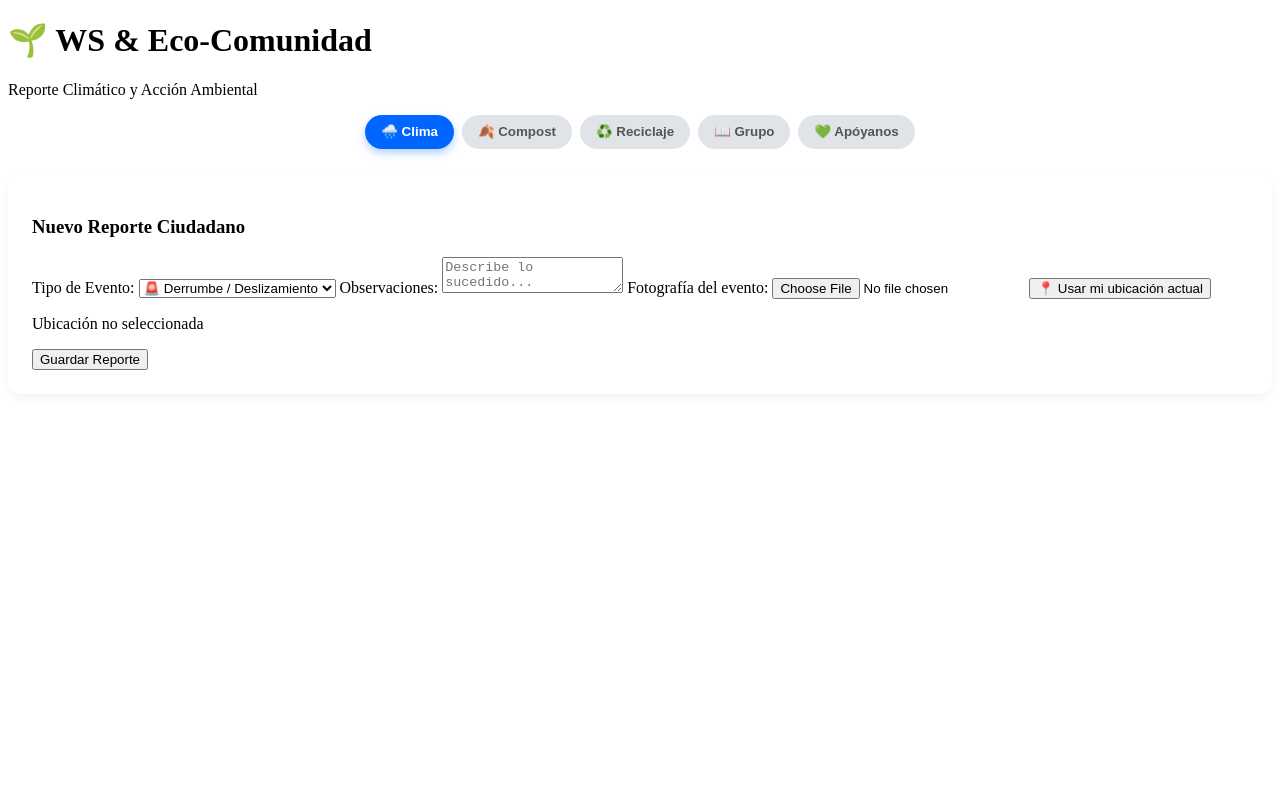
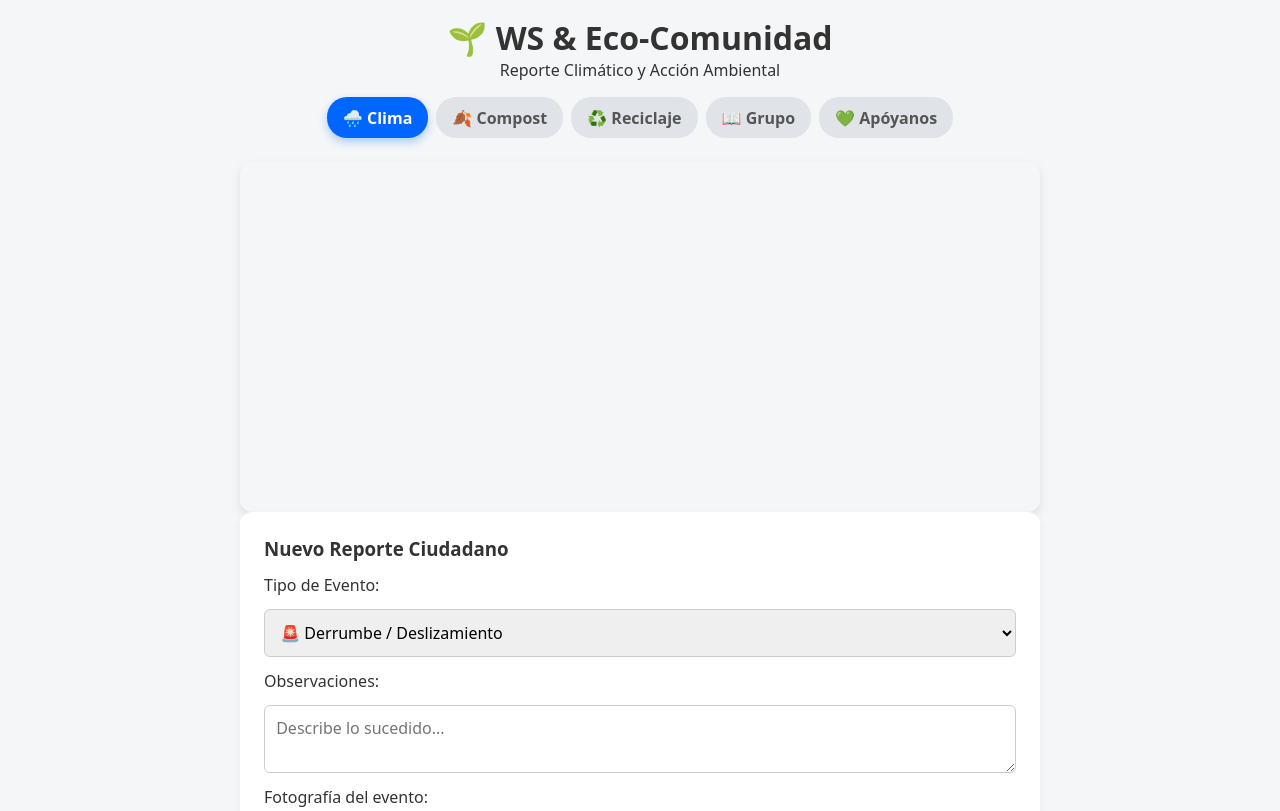
Before and after one commit to weatherscientists-eng/weather-scientists, a plain HTML site: page index.html in a window 1280 px wide. Shown: the top 811 px of the page. Drawn offline with nearby package versions, Linux system fonts and the light colour scheme.

Commit message:
Restore and enhance styles for tabs and cards
Restored and updated styles for navigation tabs and cards, including layout and hover effects.

```diff
--- a/styles.css
+++ b/styles.css
@@ -1,3 +1,14 @@
+* { box-sizing: border-box; font-family: system-ui, sans-serif; margin: 0; padding: 0; }
+body { padding: 1rem; background-color: #f4f6f8; color: #333; }
+header { text-align: center; margin-bottom: 1rem; }
+main { display: flex; flex-direction: column; gap: 1rem; max-width: 800px; margin: 0 auto; }
+#map { height: 350px; width: 100%; border-radius: 12px; box-shadow: 0 4px 10px rgba(0,0,0,0.1); }
+form { background: white; padding: 1.5rem; border-radius: 12px; display: flex; flex-direction: column; gap: 0.8rem; box-shadow: 0 4px 10px rgba(0,0,0,0.05); }
+input, select, textarea, button { padding: 0.7rem; border: 1px solid #ccc; border-radius: 6px; font-size: 1rem; width: 100%; }
+button { background: #0066ff; color: white; border: none; font-weight: bold; cursor: pointer; }
+button:hover { background: #0052cc; }
+#btn-geolocalizar { background: #28a745; }
+#geo-status { font-size: 0.85rem; color: #666; text-align: center; }
 /* --- ESTILOS DE NAVEGACIÓN (TABS) --- */
 .tabs-nav {
   display: flex;
```
